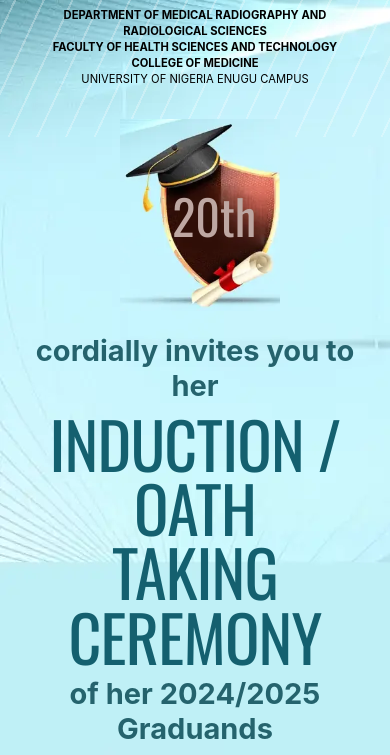
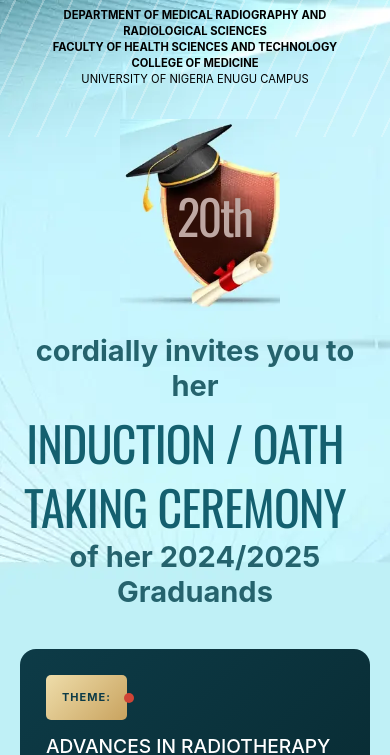
Before and after one commit to zub-bee/event-registration, a website: page public/index.html in a window 390 px wide. Shown: the part 93-848 px from the top of the page. Drawn offline with nearby package versions, Linux system fonts and the light colour scheme.

Commit message:
fix: improve responsive design

```diff
--- a/public/index.html
+++ b/public/index.html
@@ -511,6 +511,13 @@
       @media (max-width: 680px) {
         .header__text_grad {
           margin: 0 0 0 1.2rem;
+          letter-spacing: -0.15rem;
+        }
+
+        .header__title {
+          font-size: 3rem;
+          letter-spacing: -0.05rem;
+          margin: 0 0 0 0;
         }
 
         .flyer__badge div {
```
